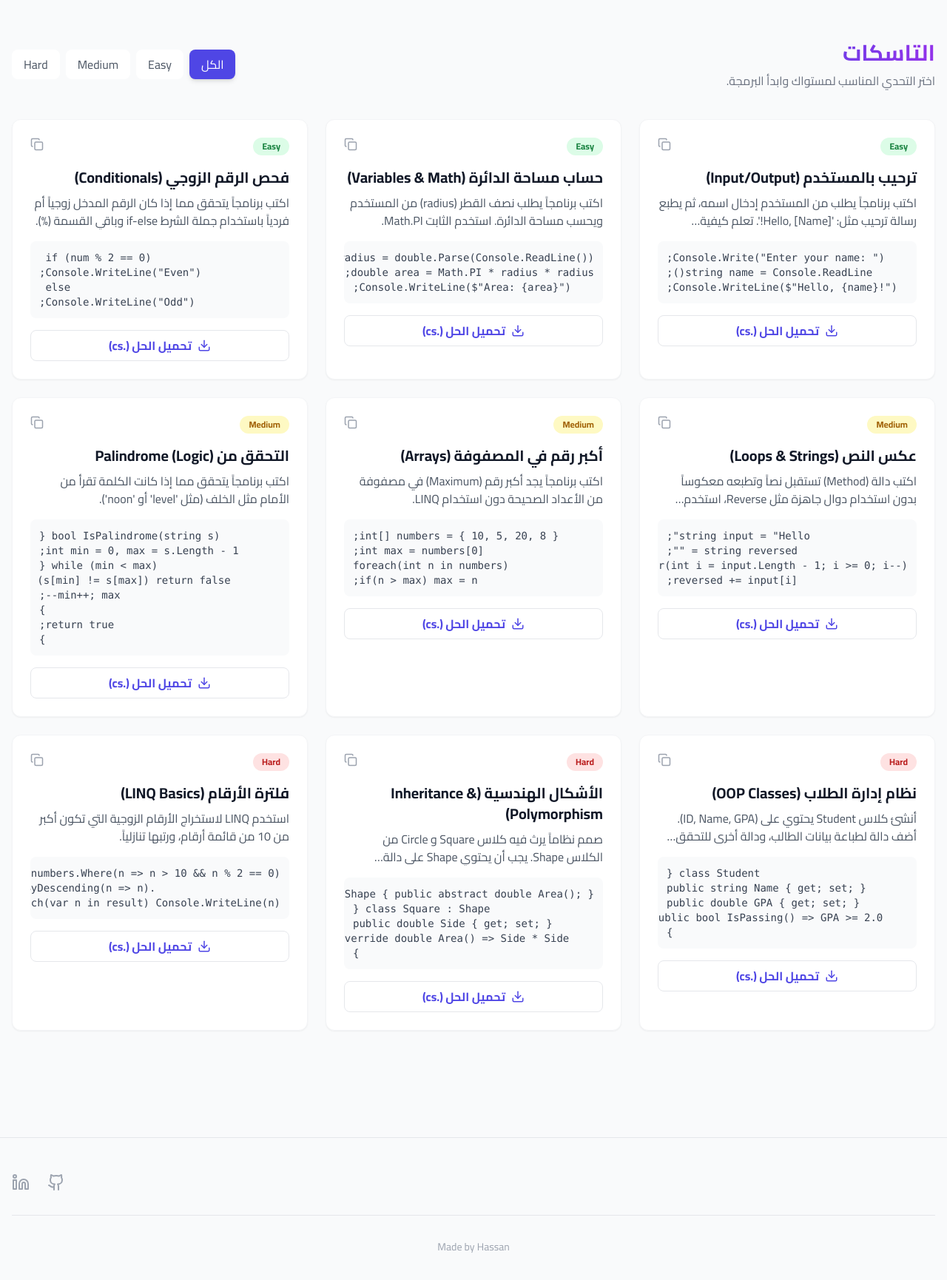
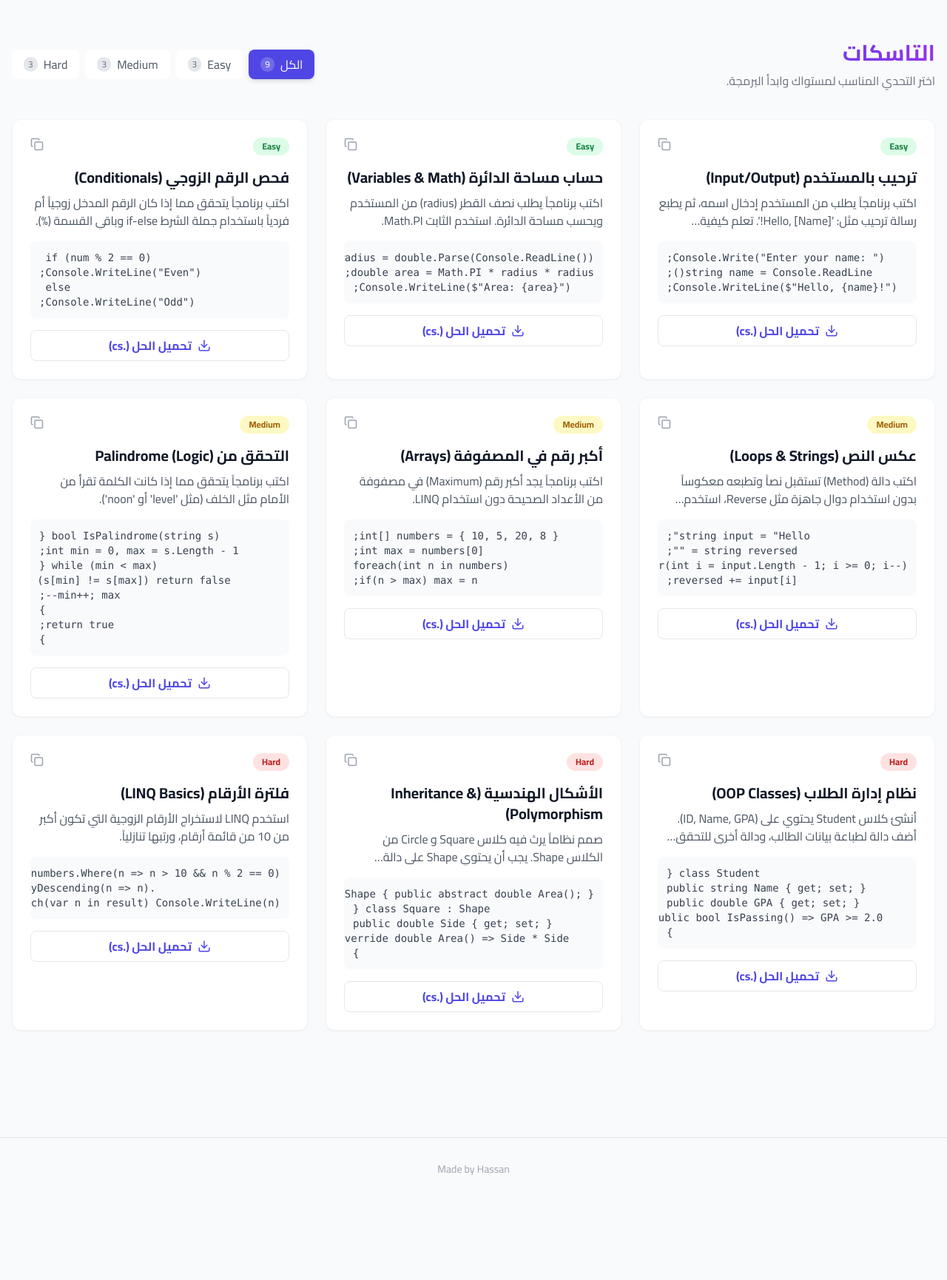
Before and after one commit to hassanmamdouh461/task, a React (Vite) app: page / in a window 1280 px wide. Shown: the part 736-2466 px from the top of the page at 74% size. After the commit the page ends 2358 px from the top, so only its background shows below. Built offline with nearby package versions, Linux system fonts and the light colour scheme.

Commit message:
UI enhancements: mobile menu, task counter badges, footer cleanup, scroll-to-top button

```diff
--- a/src/App.jsx
+++ b/src/App.jsx
@@ -3,8 +3,8 @@ import Header from './components/Header';
 import Hero from './components/Hero';
 import TaskCard from './components/TaskCard';
 import Footer from './components/Footer';
+import ScrollToTop from './components/ScrollToTop';
 import tasksData from './data/tasks.json';
-import { Search, Filter } from 'lucide-react';
 
 function App() {
   const [tasks, setTasks] = useState(tasksData);
@@ -31,19 +31,29 @@ function App() {
             </div>
 
             <div className="flex gap-2">
-              {['All', 'Easy', 'Medium', 'Hard'].map((level) => (
+              {['All', 'Easy', 'Medium', 'Hard'].map((level) => {
+                const count = level === 'All' ? tasks.length : tasks.filter(t => t.difficulty === level).length;
+                return (
                   <button
                     key={level}
                     onClick={() => setFilter(level)}
-                  className={`px-4 py-2 rounded-lg font-medium transition-all ${
+                    className={`px-4 py-2 rounded-lg font-medium transition-all flex items-center gap-2 ${
                       filter === level
                         ? 'bg-indigo-600 text-white shadow-md'
                         : 'bg-white text-gray-600 hover:bg-gray-100'
                     }`}
                   >
                     {level === 'All' ? 'الكل' : level}
+                    <span className={`text-xs px-1.5 py-0.5 rounded-full ${
+                      filter === level
+                        ? 'bg-white/20 text-white'
+                        : 'bg-gray-200 text-gray-500'
+                    }`}>
+                      {count}
+                    </span>
                   </button>
-              ))}
+                );
+              })}
             </div>
           </div>
 
@@ -62,6 +72,7 @@ function App() {
       </main>
 
       <Footer />
+      <ScrollToTop />
     </div>
   );
 }
--- a/src/components/Footer.jsx
+++ b/src/components/Footer.jsx
@@ -1,21 +1,10 @@
 import React from 'react';
-import { Github, Linkedin, Heart } from 'lucide-react';
 
 export default function Footer() {
   return (
-    <footer className="bg-gray-50 border-t border-gray-200 py-12 mt-20">
+    <footer className="bg-gray-50 border-t border-gray-200 py-8 mt-20">
       <div className="container mx-auto px-4">
-        <div className="flex flex-col md:flex-row justify-between items-center gap-6">
-          <div className="text-center md:text-right">
-          </div>
-
-          <div className="flex gap-6 text-gray-400">
-            <a href="#" className="hover:text-indigo-600 transition-colors"><Github size={24} /></a>
-            <a href="#" className="hover:text-blue-700 transition-colors"><Linkedin size={24} /></a>
-          </div>
-        </div>
-
-        <div className="border-t border-gray-200 mt-8 pt-8 text-center text-gray-400 text-sm" dir="ltr">
+        <div className="text-center text-gray-400 text-sm" dir="ltr">
           <span>Made by Hassan</span>
         </div>
       </div>
--- a/src/components/Header.jsx
+++ b/src/components/Header.jsx
@@ -1,7 +1,9 @@
-import React from 'react';
-import { Terminal, Code2, BookOpen } from 'lucide-react';
+import React, { useState } from 'react';
+import { Terminal, Menu, X } from 'lucide-react';
 
 export default function Header() {
+  const [isOpen, setIsOpen] = useState(false);
+
   return (
     <header className="sticky top-0 z-50 bg-white/80 backdrop-blur-md shadow-sm border-b border-gray-200/50 transition-all duration-300">
       <div className="container mx-auto px-4 py-4 flex items-center justify-between">
@@ -15,7 +17,25 @@ export default function Header() {
           <a href="#tasks" className="hover:text-indigo-600 transition-colors">التاسكات</a>
         </nav>
 
+        {/* Mobile menu button */}
+        <button
+          className="md:hidden text-gray-600 hover:text-indigo-600 transition-colors"
+          onClick={() => setIsOpen(!isOpen)}
+          aria-label="Toggle menu"
+        >
+          {isOpen ? <X size={28} /> : <Menu size={28} />}
+        </button>
       </div>
+
+      {/* Mobile menu dropdown */}
+      {isOpen && (
+        <div className="md:hidden border-t border-gray-200/50 bg-white/95 backdrop-blur-md">
+          <nav className="container mx-auto px-4 py-4 flex flex-col gap-4 font-medium text-gray-600">
+            <a href="#" onClick={() => setIsOpen(false)} className="hover:text-indigo-600 transition-colors py-2">الرئيسية</a>
+            <a href="#tasks" onClick={() => setIsOpen(false)} className="hover:text-indigo-600 transition-colors py-2">التاسكات</a>
+          </nav>
+        </div>
+      )}
     </header>
   );
 }
--- a/src/components/Hero.jsx
+++ b/src/components/Hero.jsx
@@ -48,7 +48,7 @@ export default function Hero() {
               أتقن لغة <span className="text-indigo-600">C#</span> بسهولة
             </h1>
             <p className="text-xl text-gray-600 mb-10 leading-relaxed">
-              مجموعة مختارة من التاسكات والتحديات البرمجية المصممة لرفع مستواك من المبتدئ إلى المحترف.
+              مجموعة من التاسكات والتحديات البرمجية المصممة لرفع مستواك من المبتدئ إلى المحترف.
             </p>
           </motion.div>
 
--- /dev/null
+++ b/src/components/ScrollToTop.jsx
@@ -0,0 +1,34 @@
+import React, { useState, useEffect } from 'react';
+import { ArrowUp } from 'lucide-react';
+
+export default function ScrollToTop() {
+  const [isVisible, setIsVisible] = useState(false);
+
+  useEffect(() => {
+    const toggleVisibility = () => {
+      setIsVisible(window.scrollY > 300);
+    };
+
+    window.addEventListener('scroll', toggleVisibility);
+    return () => window.removeEventListener('scroll', toggleVisibility);
+  }, []);
+
+  const scrollToTop = () => {
+    window.scrollTo({
+      top: 0,
+      behavior: 'smooth',
+    });
+  };
+
+  return (
+    <button
+      onClick={scrollToTop}
+      className={`fixed bottom-6 left-6 z-50 p-3 rounded-full bg-indigo-600 text-white shadow-lg hover:bg-indigo-700 transition-all duration-300 ${
+        isVisible ? 'opacity-100 translate-y-0' : 'opacity-0 translate-y-4 pointer-events-none'
+      }`}
+      aria-label="Scroll to top"
+    >
+      <ArrowUp size={20} />
+    </button>
+  );
+}
```
Lines whose indentation alone changed are shown as unchanged.
